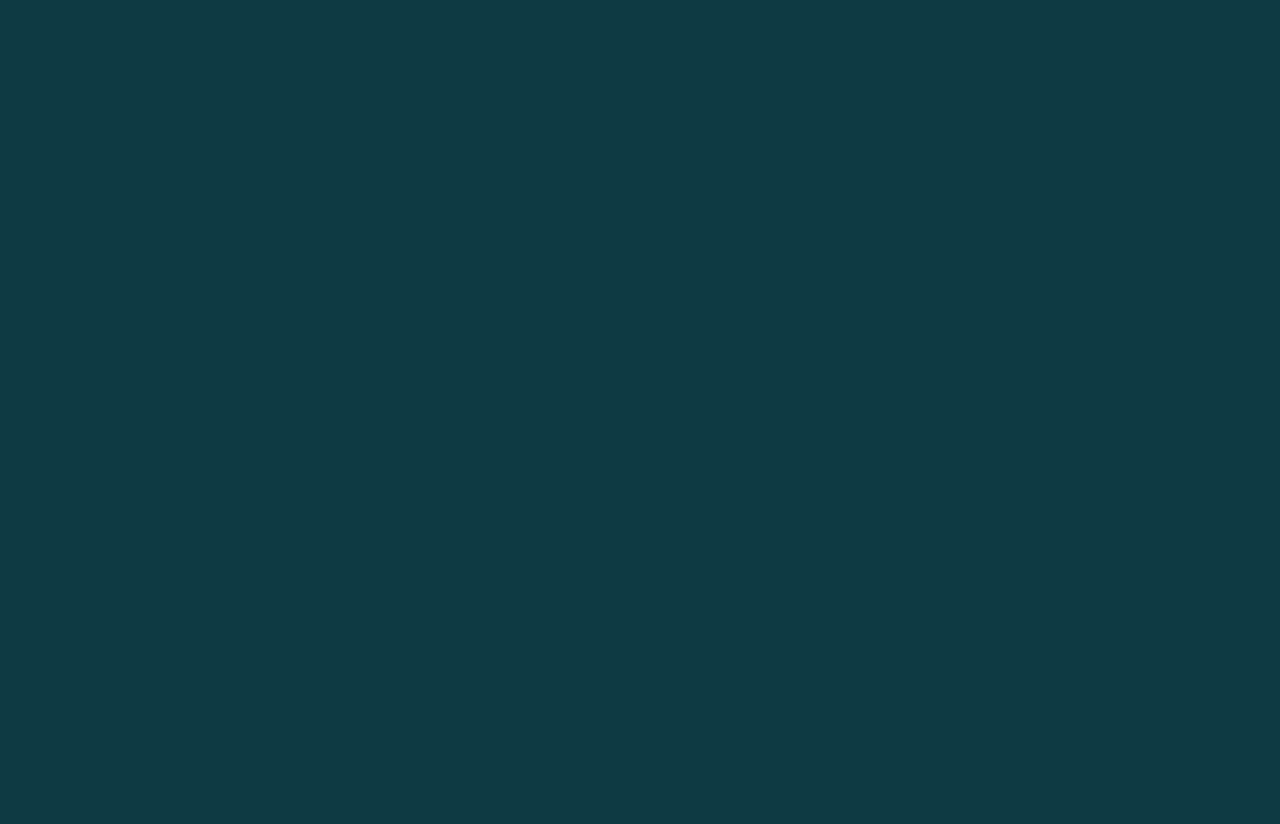
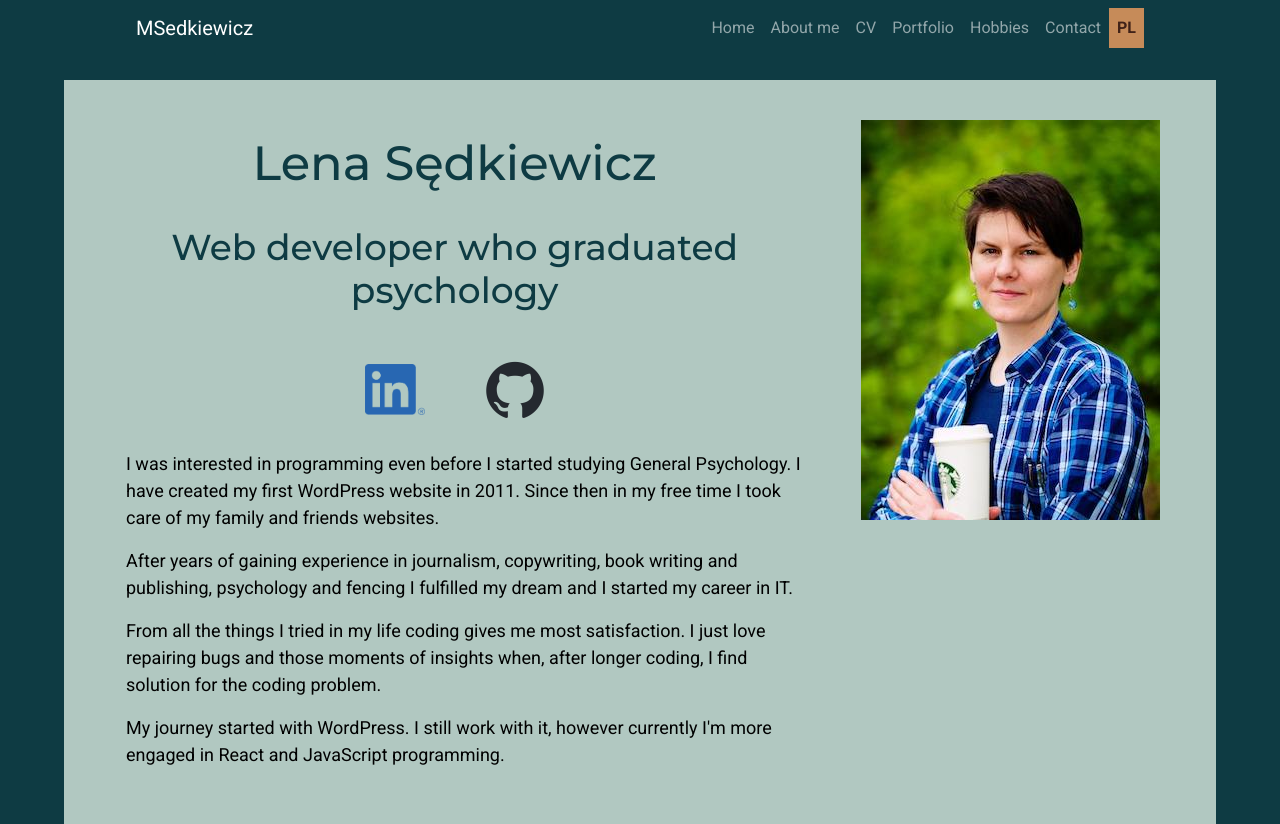
Before and after one commit to msedkiewicz/msedkiewicz-website, a React (Create React App) app: page /en in a window 1280 px wide. Before the commit this address had no page. Before the commit the page ends 800 px from the top, so only its background shows below. Built offline with nearby package versions, Linux system fonts and the light colour scheme.

Commit message:
Add HomePageEN to routing; translate homepage

```diff
--- a/src/App.js
+++ b/src/App.js
@@ -8,6 +8,7 @@ import PortfolioPL from "./components/pages/Portfolio/PortfolioPL";
 import HobbyPL from "./components/pages/Hobby/HobbyPL";
 import ContactPL from "./components/pages/Contact/ContactPL";
 import NotFoundPL from "./components/pages/NotFound/NotFoundPL";
+import HomePageEN from "./components/pages/HomePage/HomePageEN";
 
 function App() {
   return (
@@ -24,8 +25,8 @@ function App() {
         <Route path="/pl/portfolio/" element={<PortfolioPL />} />
         <Route path="/pl/hobby/" element={<HobbyPL />} />
         <Route path="/pl/kontakt" element={<ContactPL />} />
-        <Route path="/pl/*" element={<NotFoundPL />} /> {/*
-        <Route path="/en/" element={<HomePageEN />} />
+        <Route path="/pl/*" element={<NotFoundPL />} />
+        <Route path="/en/" element={<HomePageEN />} /> {/*
         <Route path="/en/about-me/" element={<AboutMeEN />} />
         <Route path="/en/curriculum-vitae/" element={<CurriculumEN />} />
         <Route path="/en/portfolio/" element={<PortfolioEN />} />
--- /dev/null
+++ b/src/components/pages/HomePage/HomePageEN.js
@@ -0,0 +1,44 @@
+import Container from "react-bootstrap/Container";
+import Row from "react-bootstrap/Row";
+import styles from "./HomePage.module.scss";
+import HeroImage from "../../features/HeroImage/HeroImage";
+import HeroDescription from "../../features/HeroDescription/HeroDescription";
+import HeaderEN from "../../views/Header/HeaderEN";
+import SocialMedia from "../../features/SocialMedia/SocialMedia";
+
+const HomePageEN = () => {
+  return (
+    <>
+      <HeaderEN />
+      <Container className={styles.homepagecontainer}>
+        <Row className={styles.homepagerow}>
+          <HeroDescription>
+            <h1>Lena Sędkiewicz</h1>
+            <h2>Web developer who graduated psychology</h2>
+            <SocialMedia />
+            <p>
+              I was interested in programming even before I started studying
+              General Psychology. I have created my first WordPress website in
+              2011. Since then in my free time I took care of my family and
+              friends websites.
+            </p>
+            <p>
+              After years of gaining experience in journalism, copywriting, book
+              writing and publishing, psychology and fencing I fulfilled my
+              dream and I started my career in IT.
+            </p>
+            <p>
+              From all the things I tried in my life coding gives me most satisfaction. I just love repairing bugs and those moments of insights when, after longer coding, I find solution for the coding problem.
+            </p>
+            <p>
+              My journey started with WordPress. I still work with it, however currently I'm more engaged in React and JavaScript programming.
+            </p>
+          </HeroDescription>
+          <HeroImage />
+        </Row>
+      </Container>
+    </>
+  );
+};
+
+export default HomePageEN;
```
